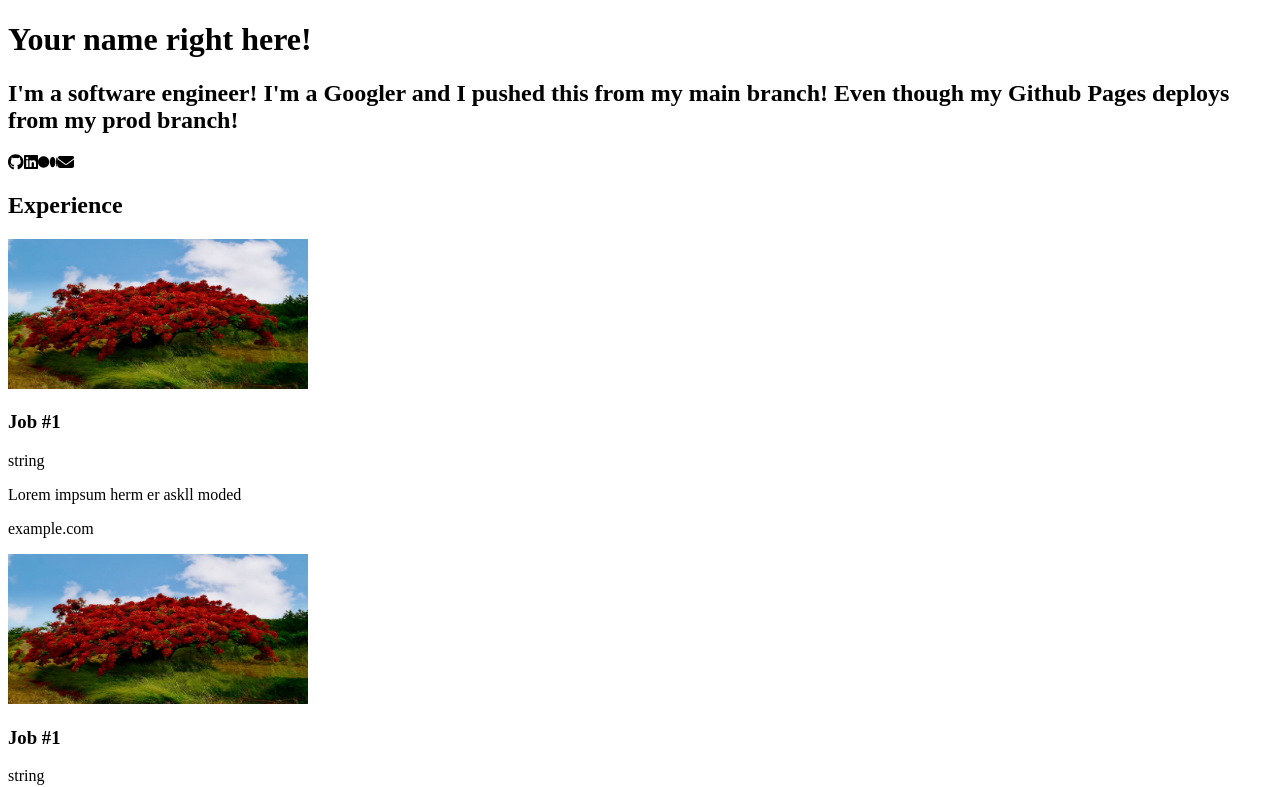
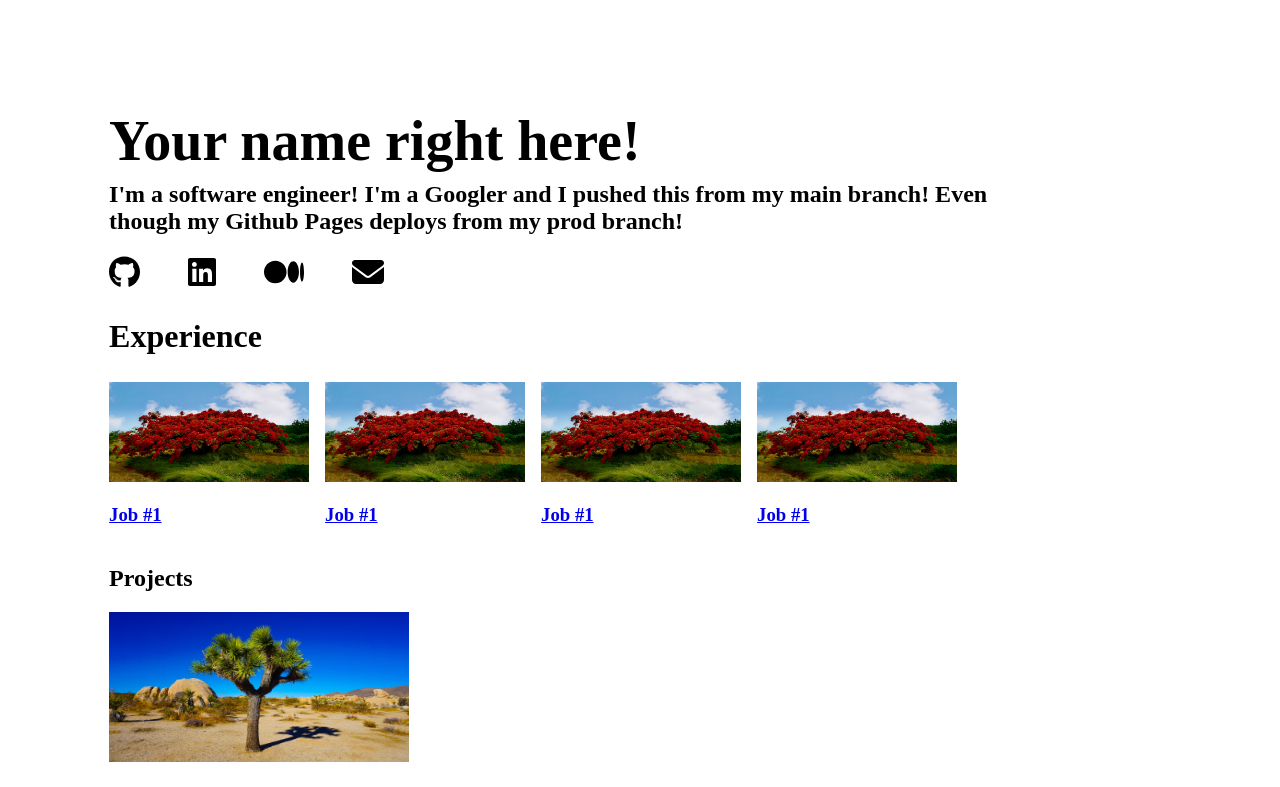
Before and after one commit to shamiguel/personal-portfolio, an Angular app: page / in a window 1280 px wide. Shown: the top 787 px of the page. Built offline with nearby package versions, Linux system fonts and the light colour scheme.

Commit message:
initial stylings for  intro and experience

```diff
--- a/src/app/app.component.html
+++ b/src/app/app.component.html
@@ -1,5 +1,6 @@
-
+<div class="container">
 <app-main></app-main>
 <app-experience></app-experience>
 <app-projects></app-projects>
 <app-writing></app-writing>
+</div>
--- a/src/app/app.component.scss
+++ b/src/app/app.component.scss
@@ -0,0 +1,4 @@
+.container {
+    padding-left: 8%;
+    padding-top: 5%;
+}
--- a/src/app/experience/experience.component.html
+++ b/src/app/experience/experience.component.html
@@ -1,8 +1,11 @@
+<div class="heading">
 <h2>{{this.section.name}}</h2>
-<div *ngFor="let experience of this.experiences">
-    <img src={{experience.image}} width="300" height="150" >
-    <h3>{{experience.name}}</h3>
-    <p>{{experience.position}}</p>
-    <p>{{experience.text}}</p>
-    <p>{{experience.link}}</p>
 </div>
+<div class="teams" >
+    <div *ngFor="let experience of this.experiences">
+        <a href="{{experience.link}}">
+            <img src={{experience.image}} width="200" height="100" >
+            <h3>{{experience.name}}</h3>
+        </a>
+    </div>
+</div>
--- a/src/app/experience/experience.component.scss
+++ b/src/app/experience/experience.component.scss
@@ -0,0 +1,13 @@
+.heading{
+    h2{
+        font-size: 2rem;
+    }
+}
+.teams{
+    display: flex;
+    flex-direction: row;
+    div{
+        max-width: 50%;
+        padding-right: 1rem;
+    }
+}
--- a/src/app/main/main.component.html
+++ b/src/app/main/main.component.html
@@ -1,8 +1,10 @@
+<div class="intro">
 <h1>{{this.portfolioTitle}}</h1>
 <h2>{{this.blurb}}</h2>
-<p>
-    <fa-icon [icon]="faGithub"></fa-icon>
-    <fa-icon [icon]="faLinkedIn"></fa-icon>
-    <fa-icon [icon]="faMedium"></fa-icon>
-    <fa-icon [icon]="faEnvelope"></fa-icon>
+<p class="social-media">
+    <fa-icon class="fa-2x" [icon]="faGithub"></fa-icon>
+    <fa-icon class="fa-2x" [icon]="faLinkedIn"></fa-icon>
+    <fa-icon class="fa-2x" [icon]="faMedium"></fa-icon>
+    <fa-icon class="fa-2x" [icon]="faEnvelope"></fa-icon>
 </p>
+</div>
--- a/src/app/main/main.component.scss
+++ b/src/app/main/main.component.scss
@@ -0,0 +1,17 @@
+.intro{
+    h1{
+        font-size: 3.5rem;
+        margin-bottom: 0rem;
+    }
+    h2{
+        margin-top: .5rem;
+        font-size: 1.5rem;
+        width: 80%;
+
+    }
+    .social-media{
+       fa-icon{
+        padding-right: 3rem;
+       }
+    }
+}
--- a/src/customize/portfolio.ts
+++ b/src/customize/portfolio.ts
@@ -80,13 +80,22 @@ const experience3:Content = {
     link: "example.com"
 }
 
+const experience4:Content = {
+    name: "Job #1",
+    image: "./assets/images/exp.avif",
+    position: "string",
+    text: "Lorem impsum herm er askll moded",
+    link: "example.com"
+}
+
 export const experienceSection:Section = {
     name: "Experience",
     display: true,
     content: [
         experience1,
         experience2,
-        experience3
+        experience3,
+        experience4
     ]
 }
 
```
